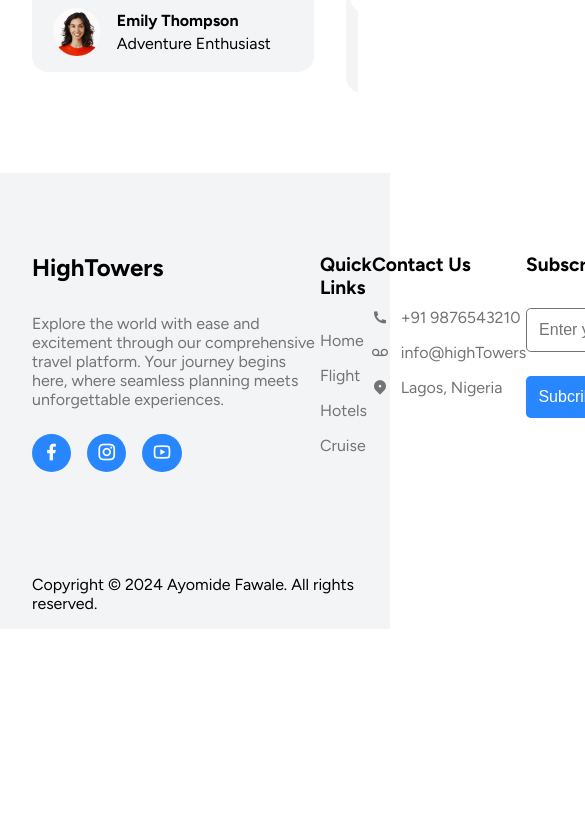
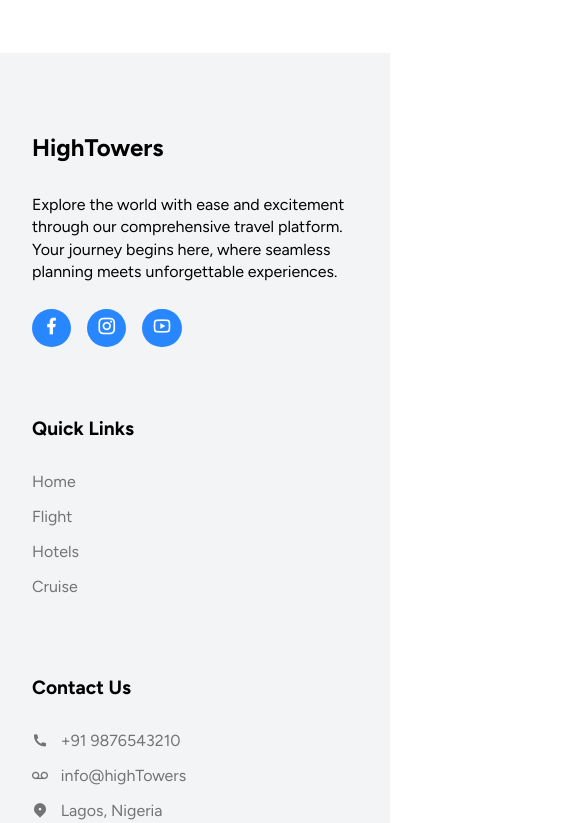
Before and after one commit to FawaleAyomide/HighTowers, a plain HTML site: page index.html in a window 390 px wide. Shown: the part 7211-8034 px from the top of the page, 585 px wide, since content can reach past the window. Before the commit the page ends 7840 px from the top, so only its background shows below. Drawn offline with nearby package versions, Linux system fonts and the light colour scheme.

Commit message:
third commit

```diff
--- a/Style/media.css
+++ b/Style/media.css
@@ -24,8 +24,12 @@
   .section-2 .col-2 .content p {
     font-size: 0.9rem;
   }
+  /* footer */
+  .row-1 p {
+    width: 100%;
+  }
 }
-@media (max-width: 785px) {
+@media (max-width: 795px) {
   /* navbar */
   .navbar {
     position: fixed;
@@ -142,8 +146,15 @@
     display: grid;
     grid-template-columns: repeat(2, 1fr);
   }
-  /* section-3 */
-
+  /* footer */
+  footer .container .top {
+    display: grid;
+    grid-template-columns: repeat(2, 1fr);
+    gap: 5rem;
+  }
+  input{
+  width: 100%;
+}
 }
 @media (max-width: 540px) {
   /* Header */
@@ -183,7 +194,16 @@
   }
   /* section-4 */
   .review-content p {
-  width: 15rem;
-  line-height: 1.3rem;
+    width: 15rem;
+    line-height: 1.3rem;
+  }
+  /* footer */
+  footer .container .top {
+    display: flex;
+    flex-direction: column;
+    justify-content: start;
+  }
+  .row{
+    padding: 0;
 }
 }
--- a/Style/style.css
+++ b/Style/style.css
@@ -250,16 +250,16 @@ span.Flight {
   gap: 2rem;
   padding-left: 1rem;
 }
-.row-1 {
+.row-one {
   display: flex;
   flex-direction: column;
   gap: 0.8rem;
 }
-.row-1 h4 {
+.row-one h4 {
   font-size: 1.2em;
   font-weight: 550;
 }
-.row-1 p {
+.row-one p {
   color: var(--text-light);
 }
 .rating-container {
@@ -620,12 +620,15 @@ footer .container .top{
     display: flex;
     flex-direction: column;
     gap: 2rem;
+    padding: 0 1rem;
+    width: 100%;
 }
 .row h4{
     font-size: 1.2rem;
 }
 .row-1 p{
     width: 18rem;
+    line-height: 1.4rem;
 }
 .socials{
     display: flex;
@@ -648,6 +651,9 @@ footer .container .top{
 .socials span i{
     font-size: 1.25rem;
     color: var(--white);
+}
+.row-4{
+  padding-left: -2rem;
 }
 .links{
     display: flex;
@@ -676,10 +682,11 @@ footer .container .top{
 form{
   display: flex;
   flex-direction: column;
-  gap: 1.5rem;
+  gap: 1rem;
+  width: 100%;
 }
 input{
-  width: 100%;
+  width: 17rem;
   border-radius: .3rem;
   color: var(--text-dark);
   font-size: 1rem;
@@ -698,8 +705,14 @@ form button{
   padding: .75rem;
   border: none;
   background-color: var(--primary-color);
+  cursor: pointer;
 }
 form button:hover{
   background-color: var(--primary-color-dark);
   transition: all .3s ease-in-out;
 }
+.copyright{
+  color: var(--text-light);
+  font-size: 1rem;
+  text-align: center;
+}
--- a/index.html
+++ b/index.html
@@ -9,7 +9,7 @@
     <title>HighTowers | Travel & Tour Website</title>
   </head>
   <body>
-    <div class="main-container">
+    <div class="main-container" id="home">
       <div class="navbar">
         <div class="nav-content">
           <div class="logo-hamburger">
@@ -21,16 +21,16 @@
             </div>
           </div>
           <ul class="navlinks">
-            <li><a href="#" id="nav">HOME</a></li>
+            <li><a href="#home" id="nav">HOME</a></li>
             <li><a href="#about" id="nav">ABOUT</a></li>
             <li><a href="#tour" id="nav">TOUR</a></li>
             <li><a href="#package" id="nav">PACKAGE</a></li>
-            <li><a href="#" id="nav">CONTACT</a></li>
+            <li><a href="#contact" id="nav">CONTACT</a></li>
           </ul>
           <button class="nav-btn">BOOK TRIP</button>
         </div>
       </div>
-      <header id="home">
+      <header>
         <div class="hero-wrapper">
           <div class="hero">
             <div class="hero-content">
@@ -63,14 +63,14 @@
               <div class="card">
                 <img src="/Images/destination-1.jpg" alt="destination-1" />
                 <div class="card-row">
-                  <div class="row-1">
+                  <div class="row-one">
                     <h4>
                       Tradition and <br />
                       Futurism
                     </h4>
                     <p>New York City, USA</p>
                   </div>
-                  <div class="row-2">
+                  <div class="row-two">
                     <div class="rating-container">
                       <div class="star">
                         <i class="fa-solid fa-star"></i>
@@ -83,11 +83,11 @@
               <div class="card">
                 <img src="/Images/destination-2.jpg" alt="destination-2" />
                 <div class="card-row">
-                  <div class="row-1">
+                  <div class="row-one">
                     <h4>The City of Lights</h4>
                     <p>Paris, France</p>
                   </div>
-                  <div class="row-2">
+                  <div class="row-two">
                     <div class="rating-container">
                       <div class="star">
                         <i class="fa-solid fa-star"></i>
@@ -100,11 +100,11 @@
               <div class="card">
                 <img src="/Images/destination-3.jpg" alt="destination-3" />
                 <div class="card-row">
-                  <div class="row-1">
+                  <div class="row-one">
                     <h4>Island of the Gods</h4>
                     <p>Bali, Indonesia</p>
                   </div>
-                  <div class="row-2">
+                  <div class="row-two">
                     <div class="rating-container">
                       <div class="star">
                         <i class="fa-solid fa-star"></i>
@@ -371,7 +371,7 @@
             </div>
         </div>
       </section>
-      <footer>
+      <footer id="contact">
         <div class="container">
             <div class="top">
                 <div class="row row-1">
```
